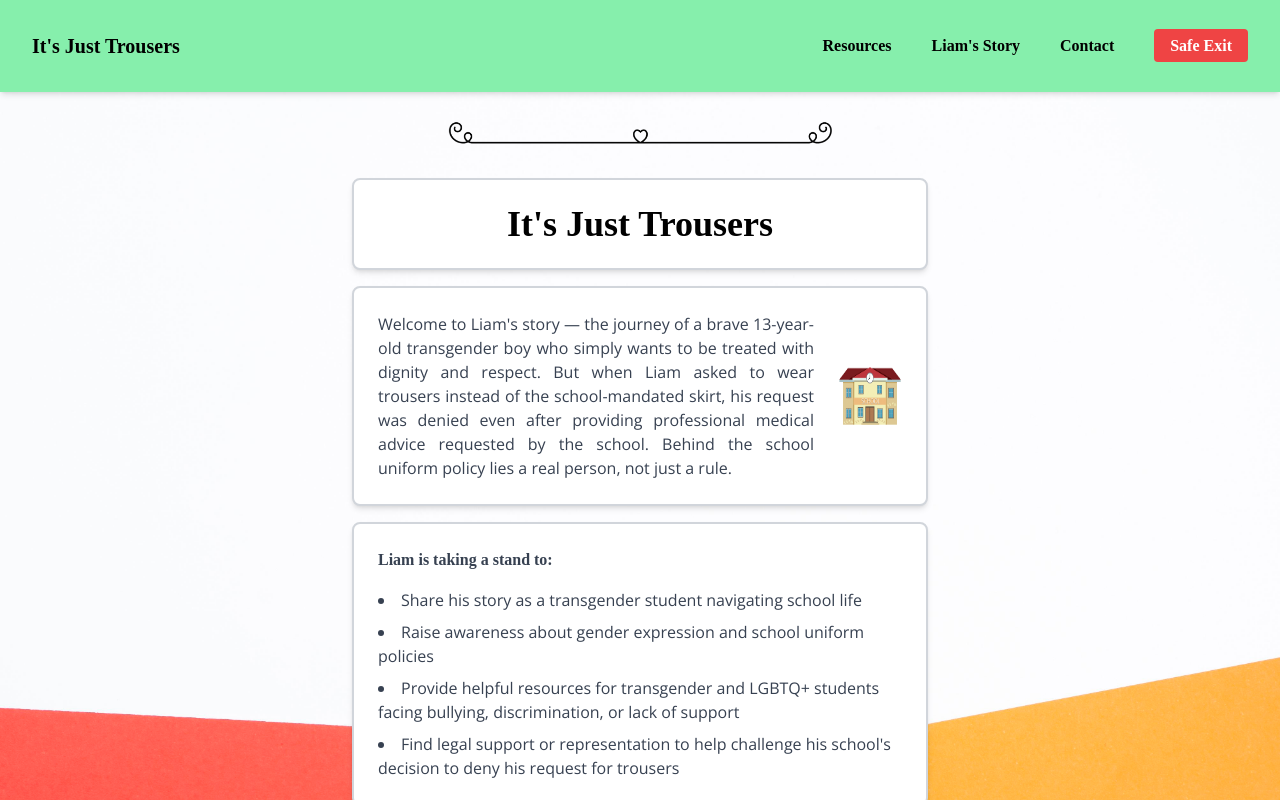
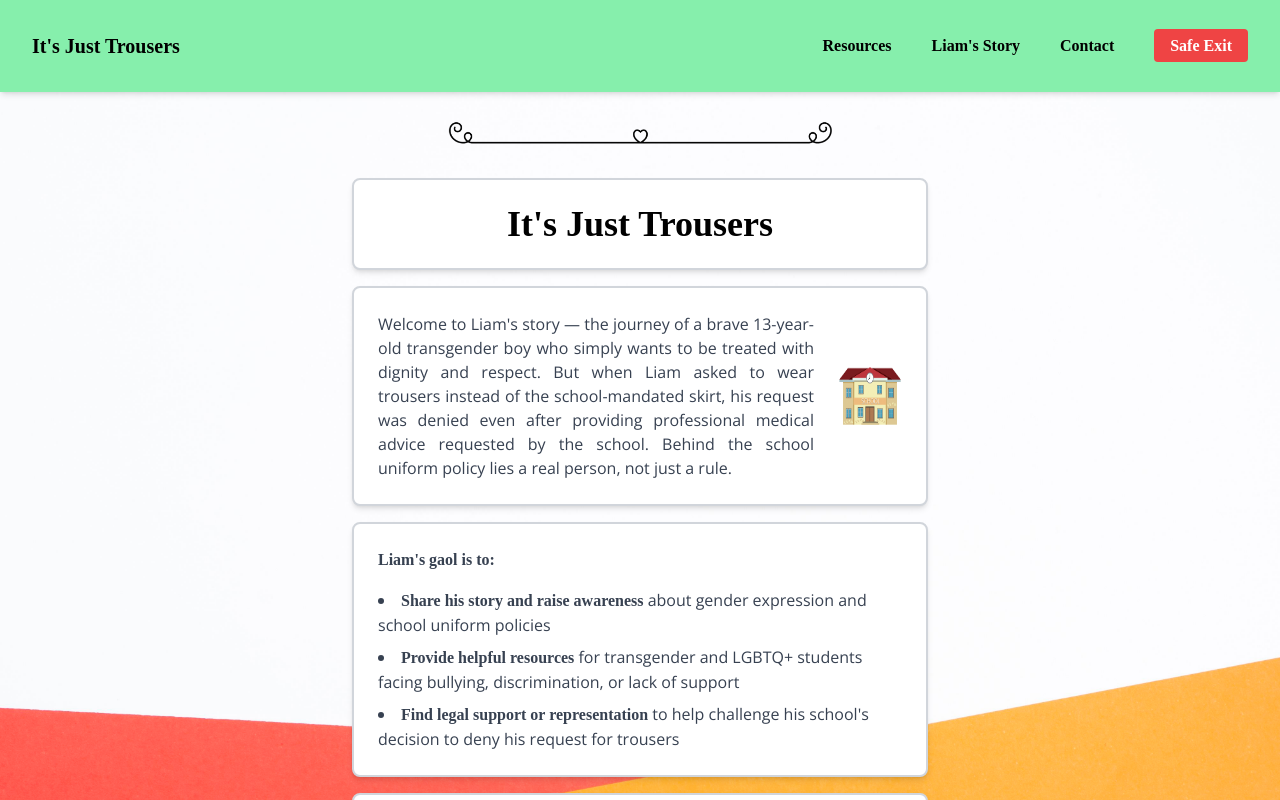
Before and after one commit to kasiawalsh/its-just-trousers, a React (Vite) app: page / in a window 1280 px wide. Shown: the top 800 px of the page. Built offline with nearby package versions, Linux system fonts and the light colour scheme; a web font is replaced by a local one.

Commit message:
added ScrollToTop, updated copy

```diff
--- a/src/App.tsx
+++ b/src/App.tsx
@@ -5,10 +5,12 @@ import Resources from "./pages/Resources";
 import LiamsStory from "./pages/LiamsStory";
 import Contact from "./pages/Contact";
 import Layout from "./components/Layout";
+import ScrollToTop from "./components/ScrollToTop";
 
 function App() {
   return (
     <Router>
+      <ScrollToTop />
       <Layout>
         <Routes>
           <Route path="/" element={<Home />} />
--- a/src/components/ResourceCard.tsx
+++ b/src/components/ResourceCard.tsx
@@ -6,7 +6,7 @@ type ResourceCardProps = {
 
 const ResourceCard: React.FC<ResourceCardProps> = ({ title, description, link }) => {
   return (
-    <div className="flex flex-col items-center justify-center bg-white p-4 rounded-lg shadow-md min-w-[350px] max-w-xl w-full border-2 border-gray-300">
+    <div className="flex flex-col items-center justify-center bg-white p-4 rounded-lg shadow-md min-w-[350px] max-w-lg max-w-xl w-full border-2 border-gray-300">
       <h3 className="font-sans font-bold text-xl text-center">{title}</h3>
       <p className="text-gray-700 pt-1 text-left">{description}</p>
       {link ? (
--- /dev/null
+++ b/src/components/ScrollToTop.tsx
@@ -0,0 +1,14 @@
+import { useEffect } from "react"
+import { useLocation } from "react-router-dom"
+
+const ScrollToTop = () => {
+    const {pathname} = useLocation();
+
+    useEffect(() => {
+        window.scrollTo(0,0);
+    }, [pathname])
+
+  return null;
+}
+
+export default ScrollToTop;
--- a/src/pages/Contact.tsx
+++ b/src/pages/Contact.tsx
@@ -6,11 +6,14 @@ const Contact = () => {
           You can contact Liam's family directly by sending an email to:
         </p>
         <a
-          href="mailto:kasia_walsh@yahoo.co.uk"
+          href="mailto:kasia_walsh@yahoo.co.uk?subject=I can offer help&body=Hello, I would like to..."
           className="text-green-600 font-semibold underline hover:text-green-800"
         >
           itsjusttrousers@gmail.com
         </a>
+        <p className="text-gray-500 mt-4">
+          If the email link doesn't work, please copy and paste the email address into your email client.
+        </p>
       </div>
     );
   };
--- a/src/pages/Home.tsx
+++ b/src/pages/Home.tsx
@@ -29,22 +29,19 @@ const Home = () => {
       <div className="flex flex-row items-center justify-center bg-white p-6 rounded-lg shadow-md max-w-xl w-full border-2 border-gray-300">
         <div className="font-sans text-gray-700 text-left">
           <p className="font-edusa font-bold pb-4">
-            Liam is taking a stand to:
+            Liam's gaol is to:
           </p>
           <ul className="list-disc list-inside text-left space-y-2">
             <li>
-              Share his story as a transgender student navigating school life
-            </li>
-            <li>
-              Raise awareness about gender expression and school uniform
+              <span className="font-edusa font-bold">Share his story and raise awareness</span> about gender expression and school uniform
               policies
             </li>
             <li>
-              Provide helpful resources for transgender and LGBTQ+ students
+            <span className="font-edusa font-bold">Provide helpful resources</span> for transgender and LGBTQ+ students
               facing bullying, discrimination, or lack of support
             </li>
             <li>
-              Find legal support or representation to help challenge his
+              <span className="font-edusa font-bold">Find legal support or representation</span> to help challenge his
               school's decision to deny his request for trousers
             </li>
           </ul>
```
